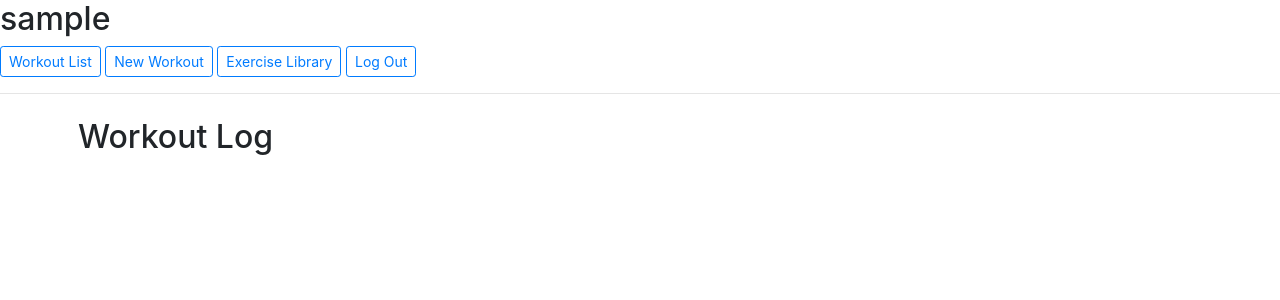
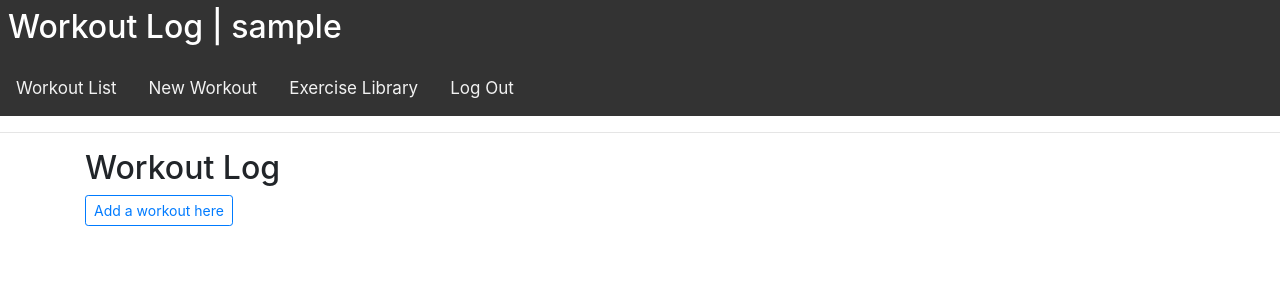
Before and after one commit to Bonnet1/workout_app, a Django app: page / in a window 1280 px wide. Shown: the top 300 px of the page. Run offline with Django 5.2, Linux system fonts and the light colour scheme; the visitor is signed in with stand-in values (Sample User, id 1); data that the repository does not hold is empty; some libraries are stand-ins or nearby versions.

Commit message:
Complete basic workout log functions

```diff
--- a/workout_log/models.py
+++ b/workout_log/models.py
@@ -17,7 +17,7 @@ class Workout(models.Model):
     user = models.ForeignKey("User", on_delete=models.CASCADE, related_name="workouts")
     created_at = models.DateTimeField(auto_now_add=True)
     modified_at = models.DateTimeField(auto_now=True)
-    status = models.CharField(default=STATUSES[0][0], max_length=16, choices=STATUSES)
+    status = models.CharField(default=STATUSES[2][0], max_length=16, choices=STATUSES)
 
     def __str__(self):
         return f"{self.user}: {self.status} at {self.modified_at}"
--- /dev/null
+++ b/workout_log/static/workout_log/index.js
@@ -0,0 +1,57 @@
+document.addEventListener('DOMContentLoaded', function() {
+
+    // Select all buttons
+    document.querySelectorAll('button').forEach(button => {
+
+        button.style.fontWeight = "bold";
+
+        if (button.dataset.status == "Started") {
+            button.style.color = "red";
+        } else if (button.dataset.status == "Template") {
+            button.style.color = "green";
+        } else {
+            button.style.color = "blue";
+        }
+
+        // When a button is clicked, change the state of that workout
+        button.onclick = function() {
+            toggleStatus(this.dataset.workout, this.dataset.status)
+            button.style.color = toggleColor(this.dataset.status)
+        }
+    })
+});
+
+function toggleStatus(workout_id, currentStatus) {
+    let newStatus;
+
+    if (currentStatus == "Template") {
+        // START
+        newStatus = "Started";
+    } else if (currentStatus == "Started") {
+        // END
+        newStatus = "Finished";
+    } else {
+        // Set to template
+        newStatus = "Template";
+    }
+
+    fetch('/update/' + parseInt(workout_id), {
+        method: 'PUT',
+        body: JSON.stringify({
+            status: newStatus
+        })
+    })
+    .then(location.reload());
+}
+
+// function toggleColor(status) {
+//     let color;
+//     if (status == "Template") {
+//         color = "green"
+//     } else if (status == "Started") {
+//         color = "red"
+//     } else {
+//         color = "blue"
+//     }
+//     return color;
+// }
--- a/workout_log/static/workout_log/styles.css
+++ b/workout_log/static/workout_log/styles.css
@@ -1,6 +1,37 @@
-.container {
-    padding: 8px;
+/* Add a black background color to the top navigation */
+.topnav {
+  background-color: #333;
+  overflow: hidden;
 }
+
+.topnav h2 {
+  color: white;
+  padding: 8px
+}
+
+/* Style the links inside the navigation bar */
+.topnav a {
+  float: left;
+  color: #f2f2f2;
+  text-align: center;
+  padding: 14px 16px;
+  text-decoration: none;
+  font-size: 17px;
+}
+
+/* Change the color of links on hover */
+.topnav a:hover {
+  background-color: #ddd;
+  color: black;
+}
+
+/* Add a color to the active/current link */
+.topnav a.active {
+  background-color: #04AA6D;
+  color: white;
+}
+
+/* Remove arrows from number input fields */
 
 /* Chrome, Safari, Edge, Opera */
 input::-webkit-outer-spin-button,
--- a/workout_log/templates/workout_log/exercises.html
+++ b/workout_log/templates/workout_log/exercises.html
@@ -11,7 +11,7 @@
 
     {% for exercise in exercises %}
         <div>
-            <a href="{{ exercise.video_url }}">{{ exercise.name }}</a>
+            <a href="{{ exercise.video_url }}" target="_blank">{{ exercise.name }}</a>
             {{ exercise.body_part }}
             {{ exercise.equipment }}
         </div>
--- a/workout_log/templates/workout_log/index.html
+++ b/workout_log/templates/workout_log/index.html
@@ -5,14 +5,45 @@
 
     <h2>Workout Log</h2>
 
-    {% for workout in workouts %}
-        <p>
-            {{ workout.status }} as of {{ workout.modified_at}}
-        </p>
+    {% if workout_list|length == 0 %}
+        <a class="btn btn-sm btn-outline-primary" href="{% url 'add' %}">Add a workout here</a>
+    {% endif %}
+
+    {% for w in workout_list %}
+
+        <div class="card w-75">
+            <div class="card-body">
+
+                {% if w.status == "Template" %}
+                    <button class="btn btn-sm btn-outline-primary" data-workout="{{ w.id }}" data-status="{{ w.status }}">Start Workout</button>
+                {% elif w.status == "Started" %}
+                    <button class="btn btn-sm btn-outline-primary" data-workout="{{ w.id }}" data-status="{{ w.status }}">Finish Workout</button>
+                {% else %}
+                    {{ w.status }}
+                {% endif %}
+                </p>
+                <ul>
+                    {% for e in w.exercises %}
+                        <div class="exercise-check">
+                            {% if w.status == "Finished" %}
+                                <input type="checkbox" id="exercise" name="{{ e.name }}" checked disabled/>
+                            {% elif w.status == "Started" %}
+                                <input type="checkbox" id="exercise" name="{{ e.name }}" />
+                            {% else %}
+                                <input type="checkbox" id="exercise" name="{{ e.name }}" disabled/>
+                            {% endif %}
+                            {{ e.name }} for {{ e.sets.0 }} sets of {{ e.reps.0 }} reps at {{ e.weight.0 }}lbs.
+                        </div>
+                    {% endfor %}
+                </ul>
+            </div>
+
+        </div>
+
     {% endfor %}
 
 {% endblock %}
 
 {% block script %}
-
+    <script src="static/workout_log/index.js"></script>
 {% endblock %}
--- a/workout_log/templates/workout_log/layout.html
+++ b/workout_log/templates/workout_log/layout.html
@@ -4,19 +4,22 @@
 <html lang="en">
     <head>
         <title>{% block title %}Workout Log{% endblock %}</title>
+        <meta name="viewport" content="width=device-width, initial-scale=1.0">
         <link rel="stylesheet" href="https://stackpath.bootstrapcdn.com/bootstrap/4.4.1/css/bootstrap.min.css" integrity="sha384-Vkoo8x4CGsO3+Hhxv8T/Q5PaXtkKtu6ug5TOeNV6gBiFeWPGFN9MuhOf23Q9Ifjh" crossorigin="anonymous">
         <link rel="stylesheet" href="{% static 'workout_log/styles.css' %}">
         {% block script %}
         {% endblock %}
     </head>
     <body>
-        <h2>{{ request.user }}</h2>
+        <div class="topnav">
+            <h2>Workout Log | {{ request.user }}</h2>
 
-        <a class="btn btn-sm btn-outline-primary" href="{% url 'index' %}">Workout List</a>
-        <a class="btn btn-sm btn-outline-primary" href="{% url 'add' %}">New Workout</a>
-        <!-- <button class="btn btn-sm btn-outline-primary" id="plan">Training Plan</button> -->
-        <a class="btn btn-sm btn-outline-primary" href="{% url 'exercises' %}">Exercise Library</a>
-        <a class="btn btn-sm btn-outline-primary" href="{% url 'logout' %}">Log Out</a>
+            <a href="{% url 'index' %}">Workout List</a>
+            <a href="{% url 'add' %}">New Workout</a>
+            <a href="{% url 'exercises' %}">Exercise Library</a>
+            <a href="{% url 'logout' %}">Log Out</a>
+        </div>
+
         <hr>
 
         <div class="container">
--- a/workout_log/templates/workout_log/workout.html
+++ b/workout_log/templates/workout_log/workout.html
@@ -25,6 +25,10 @@
              </div>
     </div>
 
+    <div id="workout_data">
+        {{ workout }}
+    </div>
+
 {% endblock %}
 
 {% block script %}
--- a/workout_log/urls.py
+++ b/workout_log/urls.py
@@ -11,5 +11,6 @@ urlpatterns = [
     # Add interactive functionality
     path("exercises", views.exercises, name="exercises"),
     path("add_exercise", views.add_exercise, name="add_exercise"),
-    path("add", views.add, name="add")
+    path("add", views.add, name="add"),
+    path("update/<int:workout_id>", views.update, name="update")
 ]
--- a/workout_log/views.py
+++ b/workout_log/views.py
@@ -29,14 +29,40 @@ def index(request):
     if request.user.is_authenticated:
 
         # Display historic workouts
-        workouts = Workout.objects.filter(user=request.user)
+        workouts = Workout.objects.filter(user=request.user).order_by('-modified_at')
 
         # TODO - Create JSON object containing all exercises and exercise details for every workout
+
+        workout_list = []
+
+        for w in workouts:
+            status = w.status
+            exercises = WorkoutExercise.objects.filter(workout=w.id)
+            exercise_list = []
+            for e in exercises:
+                exercise = Exercise.objects.get(id=e.exercise.id)
+                exerciseDetail = WorkoutExerciseDetail.objects.get(workout_exercise=e.id)
+                reps = exerciseDetail.reps,
+                sets = exerciseDetail.sets,
+                weight = exerciseDetail.weight,
+                exercise_list.append( {
+                    "name": exercise.name,
+                    "reps": reps,
+                    "sets": sets,
+                    "weight": weight
+                })
+            workout = {
+                "id": w.id,
+                "status": status,
+                "exercises": exercise_list
+            }
+            workout_list.append(workout)
 
         # TODO - Change status of workout from index page
 
         return render(request, "workout_log/index.html", {
-            "workouts": workouts
+            "workouts": workouts,
+            "workout_list": workout_list
         })
 
     # Everyone else is prompted to sign in
@@ -80,8 +106,13 @@ def add(request):
         data = json.loads(request.body)
         if len(data) > 0:
 
-            # TODO - check to make sure all exercises have reps, sets, and weights added
             # TODO - add persistance to this page so workout is not lost when adding more exercises
+
+            for exercise in data:
+                if (exercise['reps'] == 0) | (exercise['sets'] == 0) | (exercise['weight'] == 0):
+                    return JsonResponse({
+                            "error": "Must complete all sets, reps, and weights."
+                            }, status=400)
 
             # Create a new workout
             new_workout = Workout(
@@ -106,20 +137,36 @@ def add(request):
                     weight = exercise['weight']
                 )
                 new_exercise_detail.save()
-                return JsonResponse(data, safe=False)
+            return JsonResponse(data, safe=False)
         else:
             return JsonResponse({
             "error": "No exercises submitted."
-        }, status=400)
+            }, status=400)
 
 
     if request.method == "GET":
+
         available_exercises = Exercise.objects.all().order_by('name')
 
         return render(request, "workout_log/workout.html", {
             "exercises": available_exercises
         })
 
+@csrf_exempt
+def update(request, workout_id):
+    try:
+        workout = Workout.objects.get(pk=workout_id)
+    except:
+        return JsonResponse({"error": "Workout not found."}, status=404)
+
+    if request.user != workout.user:
+        return JsonResponse({"error": "Must be the original creator."}, status=400)
+
+    if request.method == "PUT":
+        data = json.loads(request.body)
+        workout.status = data["status"]
+        workout.save()
+        return HttpResponse(data["status"], status=204)
 
 # Add user login, logout, and registration functionality
 
```
Also changed, not shown: workout_log/static/workout_log/app.js (+15 -1 lines), workout_log/migrations/0007_alter_workout_status.py (added).
